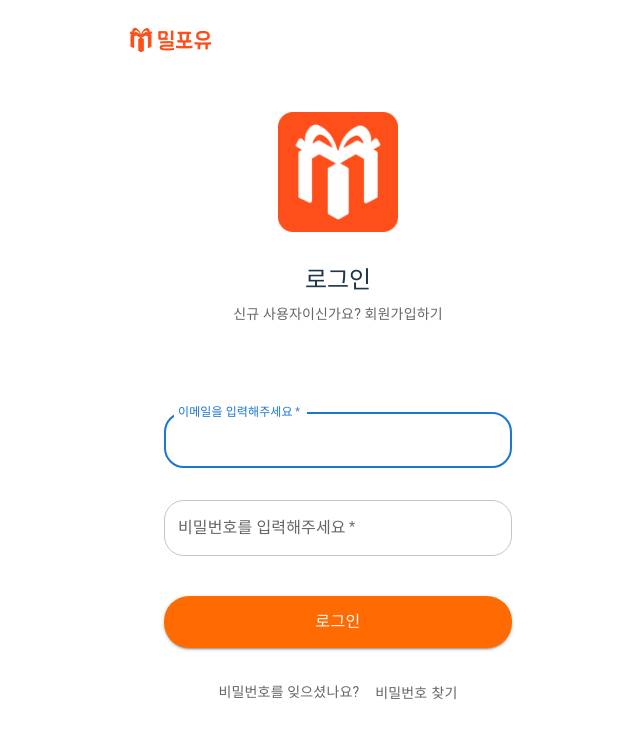
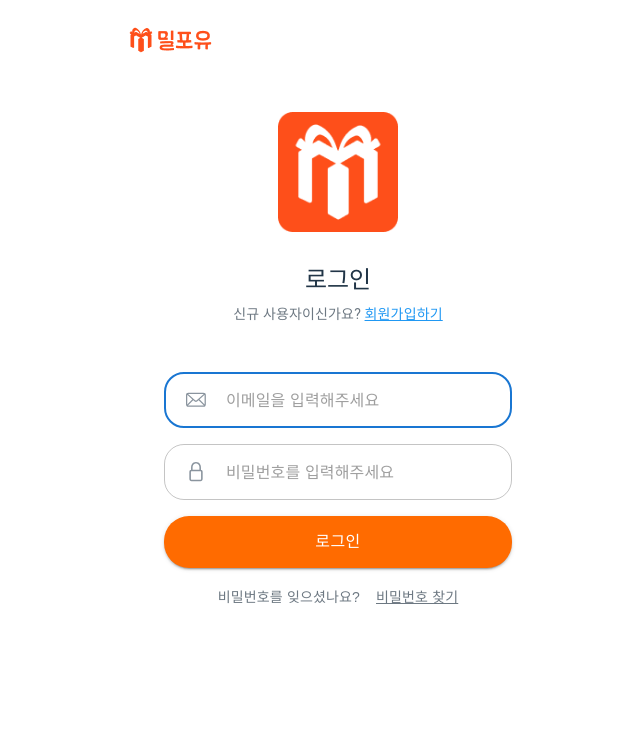
Before and after one commit to miswulin/MealForYou_FE, a React (Vite) app: page /login in a window 1280 px wide. Shown: the top 738 px of the page, without its empty margins (302-942 px from the left). Built offline with nearby package versions, Linux system fonts and the light colour scheme.

Commit message:
feat: 로그인 화면 UI 수정 완료

```diff
--- a/src/App.jsx
+++ b/src/App.jsx
@@ -27,7 +27,7 @@ function App() {
         <Route path="/editpassword" element={<EditPassword />} />
         <Route path="/editaddress" element={<EditAddress />} />
         <Route path="/wishlist" element={<Wishlist />} />
-        <Route path="/" element={<Pd />} />
+        <Route path="/" element={<HomePage />} />
         <Route path="/login" element={<LoginPage />} />
         <Route path="/signup" element={<SignupPage />} />
         <Route path="/product-detail" element={<Pd />} />
--- a/src/pages/Login/LoginPage.jsx
+++ b/src/pages/Login/LoginPage.jsx
@@ -8,8 +8,14 @@ import {
   Link,
   Paper,
   AppBar,
-  Toolbar
+  Toolbar,
+  InputAdornment,
+  IconButton
 } from '@mui/material';
+import EnvelopeIcon from '../../assets/envelope.svg';
+import LockIcon from '../../assets/lock.svg';
+import EyeIcon from '../../assets/eye.svg';
+import EyeOffIcon from '../../assets/eye-hide-line.svg';
 import { useNavigate } from 'react-router-dom';
 import { styled } from '@mui/material/styles';
 import logo from '../../assets/images/logo.png';
@@ -23,8 +29,8 @@ const GlobalStyleReset = styled('div')({
     padding: 0,
     fontFamily: '"Noto Sans KR", sans-serif',
   },
-  'a': {
-    textDecoration: 'none',
+  // 일반 링크 스타일 (MUI 링크 제외)
+  'a:not([class*="Mui"])': {
     color: 'inherit',
   },
   'button': {
@@ -34,14 +40,14 @@ const GlobalStyleReset = styled('div')({
 
 // 스타일드 컴포넌트 정의
 const StyledPaper = styled(Paper)(({ theme }) => ({
-  padding: theme.spacing(4, 3, 3, 3),
+  padding: theme.spacing(3, 3, 3, 3), // 상단 패딩을 0으로 설정
   display: 'flex',
   flexDirection: 'column',
   alignItems: 'center',
   width: '100%',
   maxWidth: 400,
   margin: '0 auto',
-  marginTop: theme.spacing(2),
+  marginTop: 0, // 상단 마진 제거
   borderRadius: 16, // 더 둥글게 조정
   boxShadow: 'none',
   backgroundColor: 'white',
@@ -54,7 +60,7 @@ const Logo = styled('img')({
 });
 
 const LoginButton = styled(Button)({
-  marginTop: 24,
+  //marginTop: 16,  24px → 16px
   width: '100%',
   padding: '12px 0',
   borderRadius: 25, // 더 둥글게 조정 (20 → 25)
@@ -72,6 +78,16 @@ const LoginPage = () => {
     email: '',
     password: ''
   });
+  const [focusedField, setFocusedField] = useState({
+    email: false,
+    password: false
+  });
+  const [showPassword, setShowPassword] = useState(false);
+
+  // 비밀번호 표시/숨김 토글 핸들러
+  const handleClickShowPassword = () => {
+    setShowPassword(!showPassword);
+  };
 
   // 입력값 변경 핸들러
   const handleChange = (e) => {
@@ -127,62 +143,138 @@ const LoginPage = () => {
           </Typography>
 
           {/* 회원가입 링크 */}
-          <Typography variant="body2" color="textSecondary" sx={{ mb: 3 }}>
+          <Typography variant="body2" sx={{ mb: 3, color: '#6D7882' }}>
             신규 사용자이신가요?{' '}
-            <Link href="/signup" onClick={handleSignupClick} sx={{ fontWeight: 'bold', color: '#00BFFF', textDecoration: 'none' }}>
+            <Link href="/signup" onClick={handleSignupClick} sx={{ color: '#2098F3', textDecoration: 'underline !important' }}>
               회원가입하기
             </Link>
           </Typography>
 
           {/* 로그인 폼 */}
           <StyledPaper>
-            <Box component="form" onSubmit={handleSubmit} sx={{ width: '100%' }}>
+            <Box
+              component="form"
+              onSubmit={handleSubmit}
+              className="login-form"
+              sx={{
+                width: '100%',
+                '&.login-form': {
+                  display: 'flex',
+                  flexDirection: 'column',
+                  gap: '0px'
+                }
+              }}
+            >
               {/* 이메일 입력 필드 */}
+              <Box sx={{ mb: 2 }}>
                 <TextField
                   variant="outlined"
-                margin="normal"
                   required
                   fullWidth
                   id="email"
-                label="이메일을 입력해주세요"
+                  label=""
                   name="email"
                   autoComplete="email"
                   autoFocus
                   value={formData.email}
                   onChange={handleChange}
+                  onFocus={() => setFocusedField(prev => ({...prev, email: true}))}
+                  onBlur={() => setFocusedField(prev => ({...prev, email: false}))}
+                  placeholder="이메일을 입력해주세요"
+                  InputProps={{
+                    startAdornment: (
+                      <InputAdornment position="start" sx={{ marginLeft: '8px' }}>
+                        {!formData.email && (
+                          <img src={EnvelopeIcon} alt="이메일" style={{ width: 20, height: 20, marginRight: '12px' }} />
+                        )}
+                      </InputAdornment>
+                    ),
+                  }}
                   sx={{
                     '& .MuiOutlinedInput-root': {
                       '& fieldset': {
-                      borderRadius: 5, // 둥근 정도 조정 (6 → 8)
+                        borderRadius: 5,
                       },
+                      //paddingLeft: '8px',
                     },
-                  mb: 1
+                    '& .MuiFormControl-marginNormal': {
+                      marginTop: '0 !important',
+                      marginBottom: '0 !important'
+                    },
+                    '& .MuiInputBase-input::placeholder': {
+                      fontFamily: '"Noto Sans KR", sans-serif',
+                      color: 'text.disabled',
+                      opacity: 1
+                    }
                   }}
                 />
+              </Box>
 
               {/* 비밀번호 입력 필드 */}
+              <Box sx={{ mb: 2 }}>
                 <TextField
                   variant="outlined"
-                margin="normal"
                   required
                   fullWidth
                   name="password"
-                label="비밀번호를 입력해주세요"
-                type="password"
+                  label=""
+                  type={showPassword ? 'text' : 'password'}
                   id="password"
                   autoComplete="current-password"
                   value={formData.password}
                   onChange={handleChange}
+                  onFocus={() => setFocusedField(prev => ({...prev, password: true}))}
+                  onBlur={() => setFocusedField(prev => ({...prev, password: false}))}
+                  placeholder="비밀번호를 입력해주세요"
+                  InputProps={{
+                    startAdornment: (
+                      <InputAdornment position="start" sx={{ marginLeft: '8px' }}>
+                        {!formData.password && (
+                          <img src={LockIcon} alt="비밀번호" style={{ width: 20, height: 20, marginRight: '12px' }} />
+                        )}
+                      </InputAdornment>
+                    ),
+                    endAdornment: formData.password && (
+                      <InputAdornment position="end" sx={{ marginRight: '16px' }}>
+                        <IconButton
+                          aria-label="toggle password visibility"
+                          onClick={handleClickShowPassword}
+                          edge="end"
+                          sx={{
+                            padding: '4px',
+                            '&:hover': {
+                              backgroundColor: 'transparent'
+                            }
+                          }}
+                        >
+                          {showPassword ? (
+                            <img src={EyeOffIcon} alt="비밀번호 숨기기" style={{ width: 20, height: 20 }} />
+                          ) : (
+                            <img src={EyeIcon} alt="비밀번호 표시" style={{ width: 20, height: 20 }} />
+                          )}
+                        </IconButton>
+                      </InputAdornment>
+                    ),
+                  }}
                   sx={{
                     '& .MuiOutlinedInput-root': {
                       '& fieldset': {
-                      borderRadius: 5, // 더 둥글게 조정
+                        borderRadius: 5,
                       },
+                      //paddingLeft: '8px',
                     },
-                  // borderRadius: 5, 더 둥글게 조정
-                  mb: 1
+                    '& .MuiFormControl-marginNormal': {
+                      marginTop: '0 !important',
+                      marginBottom: '0 !important'
+                    },
+                    '& .MuiInputBase-input::placeholder': {
+                      fontFamily: '"Noto Sans KR", sans-serif',
+                      color: 'text.disabled',
+                      opacity: 1
+                    }
                   }}
                 />
+              </Box>
 
               {/* 로그인 버튼 */}
               <LoginButton
@@ -194,15 +286,15 @@ const LoginPage = () => {
               </LoginButton>
 
               {/* 하단 링크 */}
-              <Box sx={{ mt: 3, textAlign: 'center' }}>
-                <Typography variant="body2" sx={{ display: 'inline', color: '#666', mr: 2 }}>
+              <Box sx={{ mt: 2, textAlign: 'center' }}>
+                <Typography variant="body2" sx={{ display: 'inline', color: '#6D7882', mr: 2, verticalAlign: 'middle', fontFamily: '"Noto Sans KR", sans-serif' }}>
                   비밀번호를 잊으셨나요?
                 </Typography>
                 <Link
                   component="button"
                   variant="body2"
                   onClick={() => navigate('/find-password')}
-                  sx={{ color: '#666', textDecoration: 'none' }}
+                  sx={{ color: '#6D7882', textDecoration: 'underline', verticalAlign: 'middle', fontFamily: '"Noto Sans KR", sans-serif' }}
                 >
                   비밀번호 찾기
                 </Link>
```
Also changed, not shown: src/assets/envelope.svg (added). Lines whose indentation alone changed are shown as unchanged.
